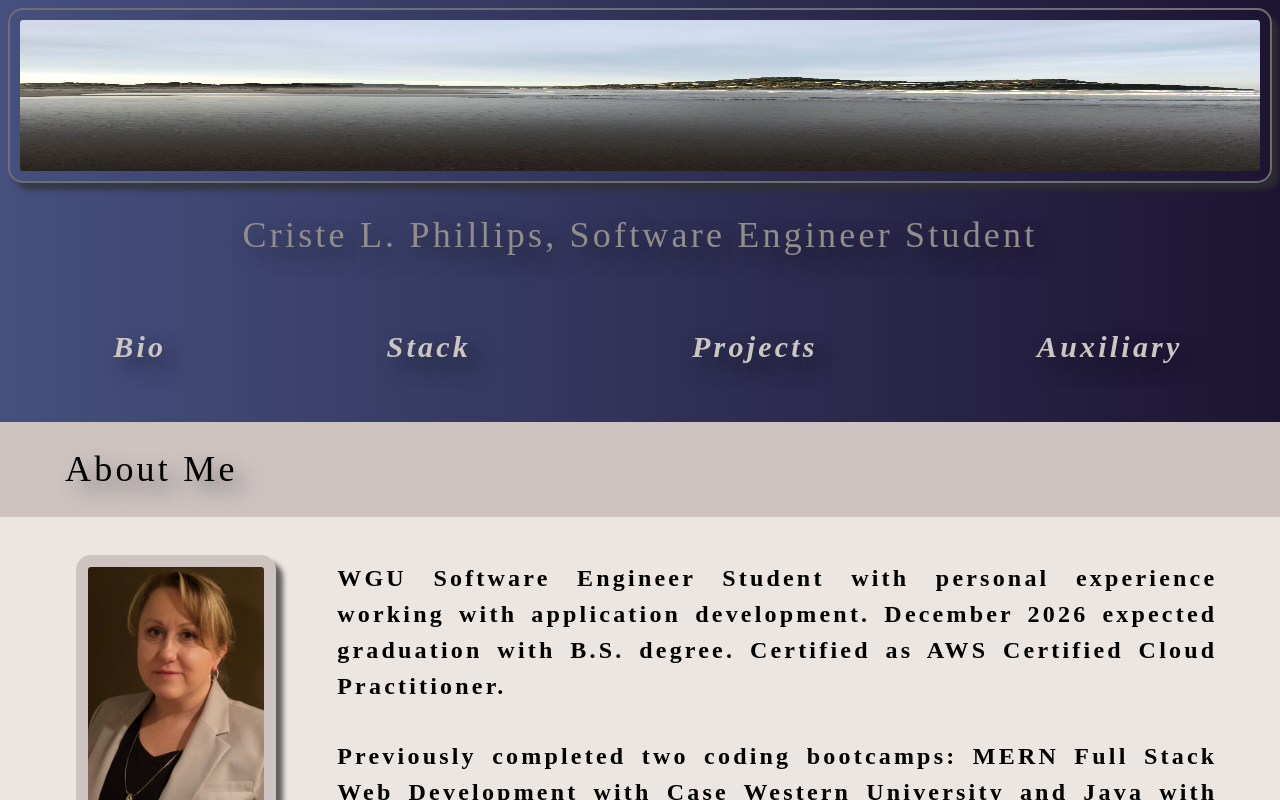
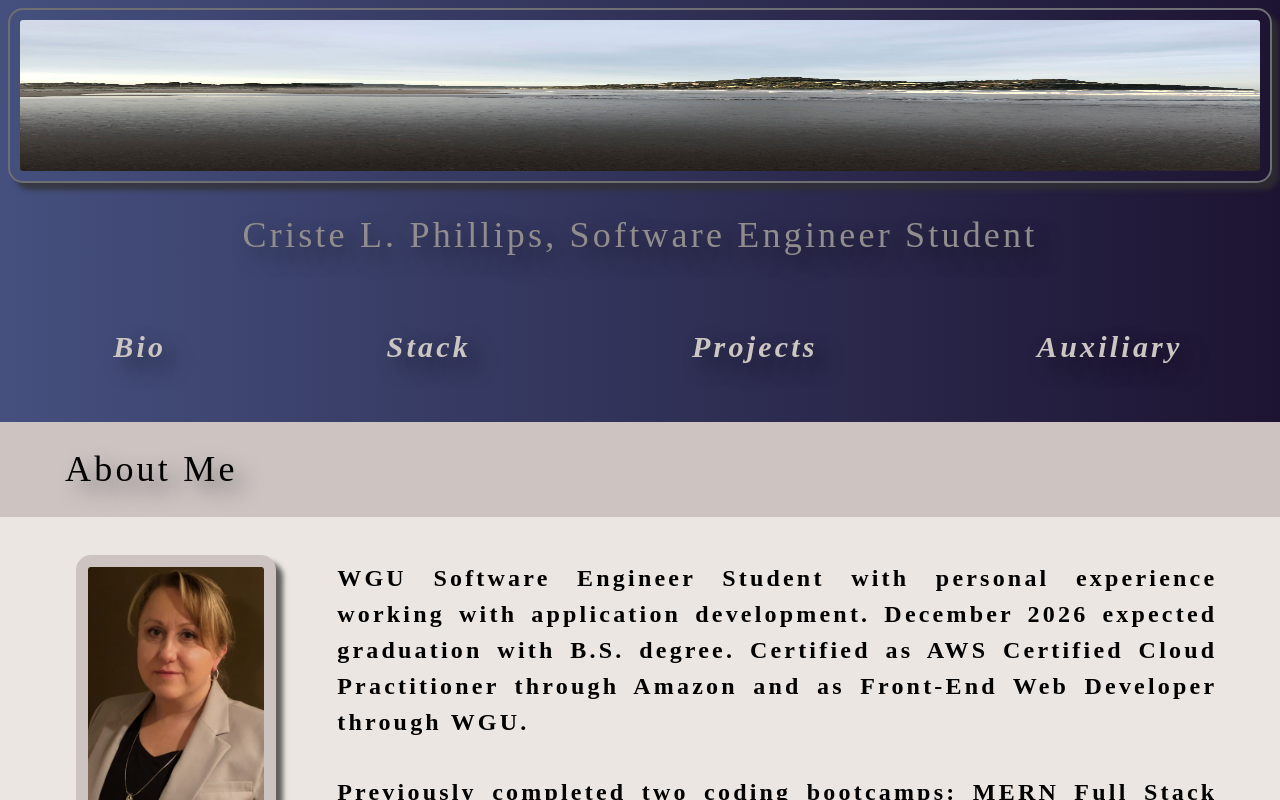
Before and after one commit to cphill11/react-portfolio, a React (Create React App) app: page / in a window 1280 px wide. Shown: the top 800 px of the page. Built offline with nearby package versions, Linux system fonts and the light colour scheme.

Commit message:
added notation about front end web development certification to about page

```diff
--- a/src/components/About.js
+++ b/src/components/About.js
@@ -23,8 +23,8 @@ function About(props) {
           />
           <div id="summary">
             <p>
-              WGU Software Engineer Student with personal experience working with application development.
-             December 2026 expected graduation with B.S. degree.  Certified as AWS Certified Cloud Practitioner.
+             WGU Software Engineer Student with personal experience working with application development.
+             December 2026 expected graduation with B.S. degree.  Certified as AWS Certified Cloud Practitioner through Amazon and as Front-End Web Developer through WGU.
             </p>
             <p>
               Previously completed two coding bootcamps: MERN Full Stack Web
```
